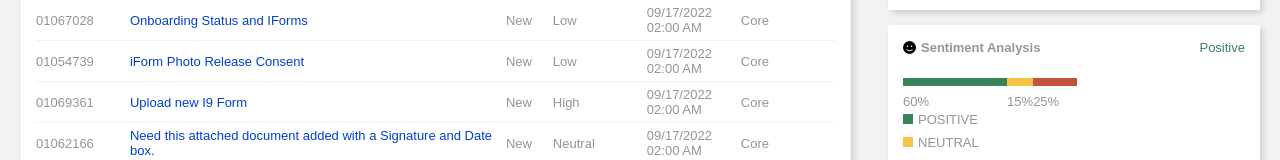
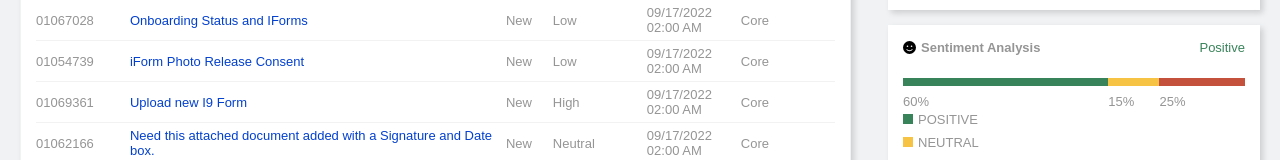
Before and after one commit to ayushrajglo/icimsDashboard, a React (Create React App) app in the folder icims-dashboard/: page / in a window 1280 px wide. Both pictures are taken after a click on the element "UCS PSA Code of Conduct iForm". Shown: the part 635-795 px from the top of the page. Built offline with nearby package versions, Linux system fonts and the light colour scheme; no server answers.

Commit message:
table block

```diff
--- a/icims-dashboard/src/components/Sentiment.js
+++ b/icims-dashboard/src/components/Sentiment.js
@@ -15,7 +15,7 @@ const SentimentCard = ({ sentiment }) => {
         <div>Positive</div>
       </div>
       <div className="table">
-      <div className="horzontical" style={{display: sentiment ==""? 'none' : 'block'}}>
+      <div className="horzontical" style={{display: sentiment ==""? 'none' : 'table-row'}}>
           <div style={{ width: sentiment.positive+'%', display: sentiment.positive== 0 ? 'none': '' }}>
             <span className="line green"></span>
             <span>{sentiment.positive}%</span>
```
